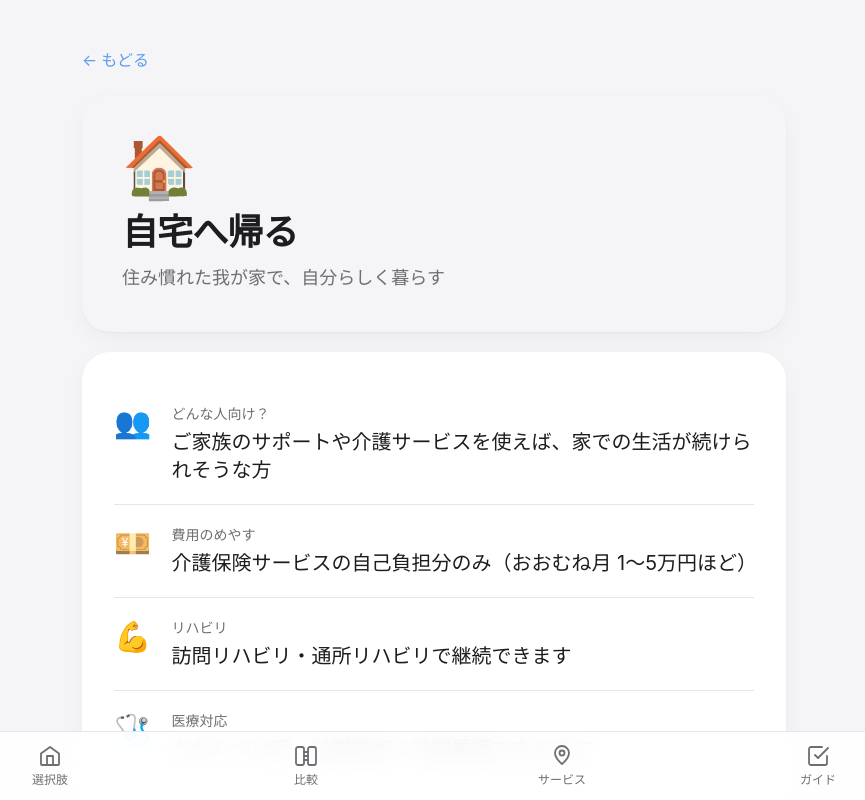
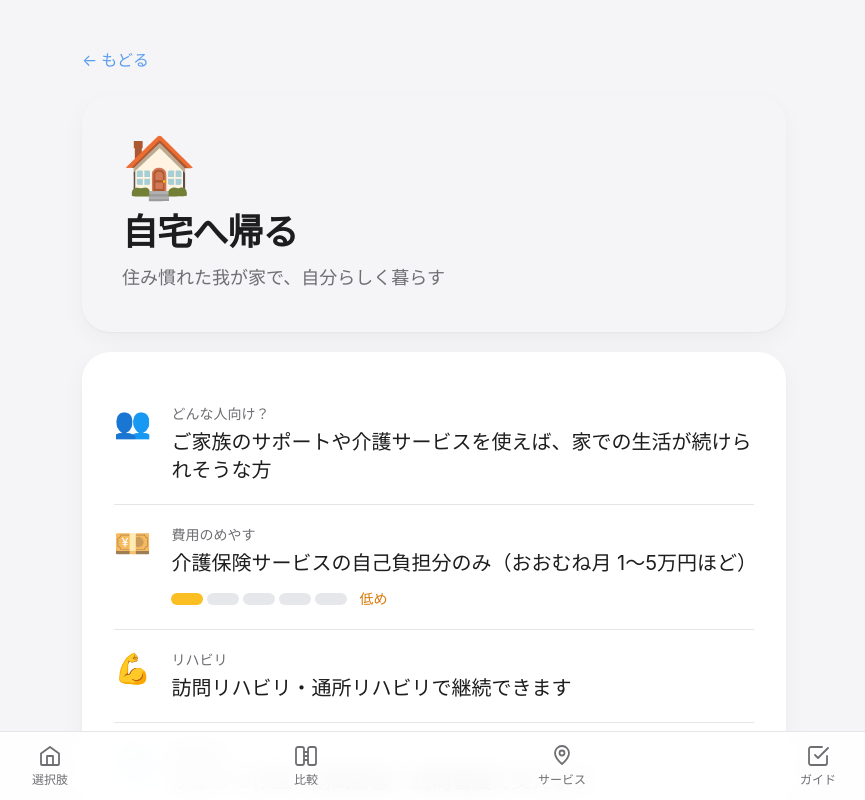
Before and after one commit to akihiroishimoto7-web/kazokusupport, a Next.js app: page /options/home in a window 1280 px wide. Shown: the top 800 px of the page, without its empty margins (206-1071 px from the left). Built offline with nearby package versions, Linux system fonts and the light colour scheme.

Commit message:
feat: cost level bar visualization on detail and compare pages

```diff
--- a/app/compare/page.tsx
+++ b/app/compare/page.tsx
@@ -2,13 +2,13 @@ import Link from "next/link";
 import { notFound } from "next/navigation";
 import { OPTIONS } from "@/lib/data";
 import CompareShareButtons from "@/components/CompareShareButtons";
+import CostBar from "@/components/CostBar";
 
 type Props = { searchParams: { a?: string; b?: string; c?: string } };
 
-// 比較テーブルの行定義
+// 費用以外の比較行
 const ROWS = [
   { emoji: "👥", label: "どんな人向け？", key: "forWhom" as const },
-  { emoji: "💴", label: "費用のめやす",   key: "cost"     as const },
   { emoji: "💪", label: "リハビリ",       key: "rehab"    as const },
   { emoji: "🩺", label: "医療対応",       key: "medical"  as const },
   { emoji: "🚪", label: "入りやすさ",     key: "ease"     as const },
@@ -55,7 +55,22 @@ export default function ComparePage({ searchParams }: Props) {
             </div>
           ))}
 
-          {/* 比較行 */}
+          {/* 費用行（バーグラフつき） */}
+          {options.map((opt) => (
+            <div
+              key={`cost-${opt.slug}`}
+              className="rounded-2xl bg-white p-4 sm:p-5
+                         shadow-[0_1px_2px_rgba(0,0,0,0.04),0_4px_12px_rgba(0,0,0,0.04)]"
+            >
+              <div className="text-xs text-sub mb-1.5 flex items-center gap-1">
+                <span aria-hidden>💴</span> 費用のめやす
+              </div>
+              <p className="text-sm sm:text-base text-ink leading-relaxed">{opt.cost}</p>
+              <CostBar level={opt.costLevel} compact />
+            </div>
+          ))}
+
+          {/* その他の比較行 */}
           {ROWS.map((row) =>
             options.map((opt) => (
               <div
--- a/app/options/[slug]/page.tsx
+++ b/app/options/[slug]/page.tsx
@@ -1,6 +1,7 @@
 import Link from "next/link";
 import { notFound } from "next/navigation";
 import InfoRow from "@/components/InfoRow";
+import CostBar from "@/components/CostBar";
 import ShareButtons from "@/components/ShareButtons";
 import { OPTIONS } from "@/lib/data";
 
@@ -34,7 +35,15 @@ export default function OptionDetailPage({ params }: { params: { slug: string }
       <section className="print-page rounded-3xl bg-white p-6 sm:p-8 mb-5
                           shadow-[0_1px_2px_rgba(0,0,0,0.04),0_8px_24px_rgba(0,0,0,0.04)]">
         <InfoRow emoji="👥" label="どんな人向け？" value={option.forWhom} />
-        <InfoRow emoji="💴" label="費用のめやす"   value={option.cost} />
+        {/* 費用行：テキスト＋バーグラフ */}
+        <div className="flex gap-4 sm:gap-5 py-5 border-b border-line">
+          <div className="text-3xl shrink-0" aria-hidden>💴</div>
+          <div className="w-full">
+            <div className="text-sm text-sub mb-1">費用のめやす</div>
+            <div className="text-lg sm:text-xl text-ink leading-relaxed">{option.cost}</div>
+            <CostBar level={option.costLevel} />
+          </div>
+        </div>
         <InfoRow emoji="💪" label="リハビリ"       value={option.rehab} />
         <InfoRow emoji="🩺" label="医療対応"       value={option.medical} />
         <InfoRow emoji="🚪" label="入りやすさ"     value={option.ease} />
--- /dev/null
+++ b/components/CostBar.tsx
@@ -0,0 +1,35 @@
+// 費用感を5段階バーで視覚化するコンポーネント
+const LABELS: Record<number, string> = {
+  1: "低め",
+  2: "やや低め",
+  3: "中程度",
+  4: "やや高め",
+  5: "高め",
+};
+
+type Props = {
+  level: 1 | 2 | 3 | 4 | 5;
+  compact?: boolean; // 比較ページ用の小さいサイズ
+};
+
+export default function CostBar({ level, compact = false }: Props) {
+  return (
+    <div className={`flex items-center gap-3 ${compact ? "mt-2" : "mt-3"}`}>
+      {/* 5段階バー */}
+      <div className="flex gap-1">
+        {[1, 2, 3, 4, 5].map((n) => (
+          <div
+            key={n}
+            className={`rounded-full transition-colors
+              ${compact ? "w-6 h-2.5" : "w-8 h-3"}
+              ${n <= level ? "bg-amber-400" : "bg-gray-200"}`}
+          />
+        ))}
+      </div>
+      {/* ラベル */}
+      <span className={`font-medium text-amber-600 ${compact ? "text-xs" : "text-sm"}`}>
+        {LABELS[level]}
+      </span>
+    </div>
+  );
+}
--- a/lib/data.ts
+++ b/lib/data.ts
@@ -14,6 +14,7 @@ export type Option = {
   lead: string;
   forWhom: string;
   cost: string;
+  costLevel: 1 | 2 | 3 | 4 | 5; // 費用感 1=低い 〜 5=高い
   rehab: string;
   medical: string;
   ease: string;
@@ -40,6 +41,7 @@ export const OPTIONS: Option[] = [
     lead: "住み慣れた我が家で、自分らしく暮らす",
     forWhom: "ご家族のサポートや介護サービスを使えば、家での生活が続けられそうな方",
     cost: "介護保険サービスの自己負担分のみ（おおむね月 1〜5万円ほど）",
+    costLevel: 1,
     rehab: "訪問リハビリ・通所リハビリで継続できます",
     medical: "かかりつけ医・訪問診療・訪問看護で支えます",
     ease: "退院日からすぐに開始できます",
@@ -82,6 +84,7 @@ export const OPTIONS: Option[] = [
     lead: "リハビリを続けて、もう一度おうちを目指す",
     forWhom: "もう少しリハビリを続けて、自宅へ戻る準備をしたい方",
     cost: "月およそ 8〜14万円（食費・居住費・介護費を含む）",
+    costLevel: 2,
     rehab: "毎日リハビリあり。在宅復帰を目標にします",
     medical: "施設の医師・看護師が常勤しています",
     ease: "比較的入りやすい（おおむね3〜6か月の利用が目安）",
@@ -125,6 +128,7 @@ export const OPTIONS: Option[] = [
     lead: "ずっと暮らせる、安心の住まい",
     forWhom: "ご自宅での生活が難しく、長く暮らせる場所を探している方（原則 要介護3以上）",
     cost: "月およそ 8〜15万円（所得に応じた負担軽減あり）",
+    costLevel: 2,
     rehab: "機能訓練が中心。リハビリ量は控えめ",
     medical: "看護師が日中常駐。夜間はオンコール対応",
     ease: "人気のため、待機が必要なことがあります",
@@ -169,6 +173,7 @@ export const OPTIONS: Option[] = [
     lead: "ホテルのような暮らしと、手厚いサポート",
     forWhom: "サービスの自由度を大切にしたい方、すぐに入居先を決めたい方",
     cost: "入居一時金 0〜数百万円／月およそ 15〜30万円",
+    costLevel: 5,
     rehab: "施設によって差があります（リハビリ充実型もあり）",
     medical: "施設により幅があります。協力医療機関を確認しましょう",
     ease: "空きがあればすぐに入居できます",
@@ -211,6 +216,7 @@ export const OPTIONS: Option[] = [
     lead: "自分のペースで暮らす、見守りつきの住まい",
     forWhom: "自立した生活ができ、見守りがあると安心という方",
     cost: "月およそ 10〜20万円（家賃＋サービス費）",
+    costLevel: 3,
     rehab: "基本的にはありません。外部サービスを利用",
     medical: "外部の医療機関と連携。施設による差あり",
     ease: "比較的入りやすい",
```
